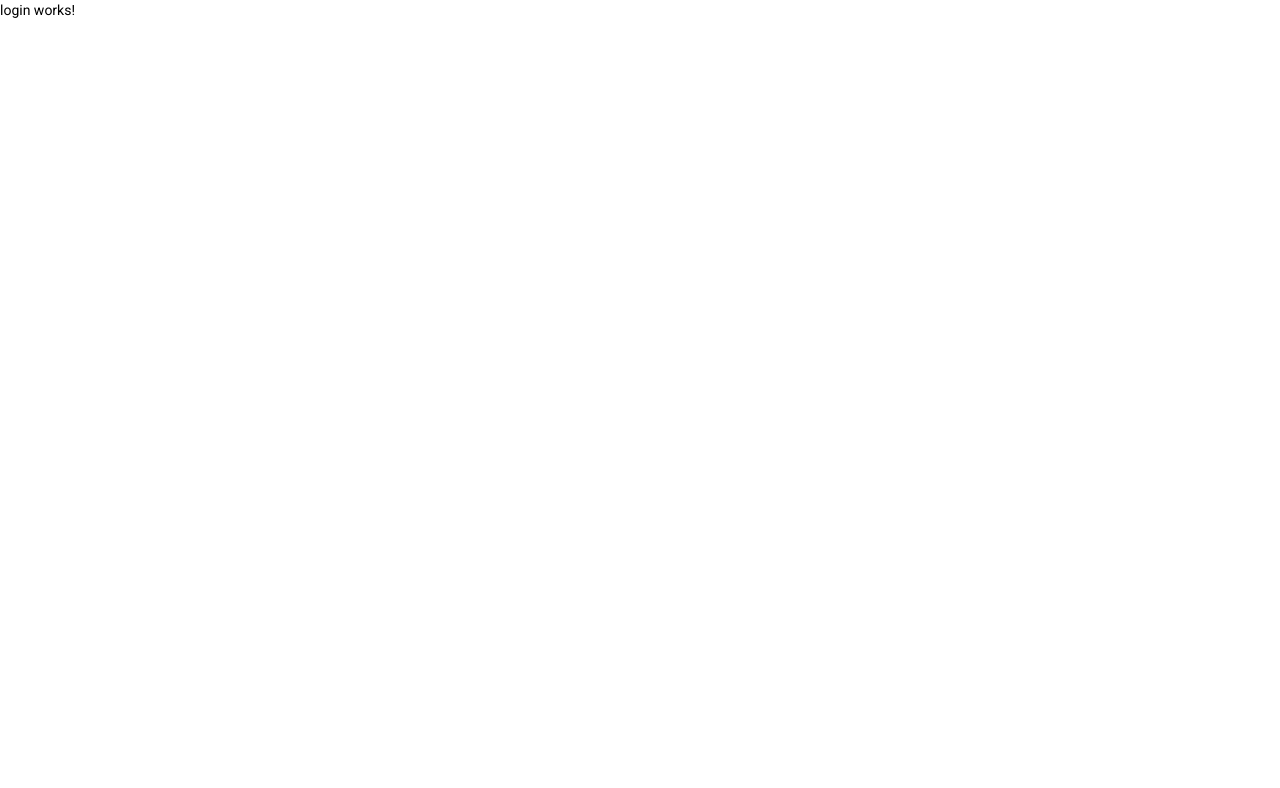
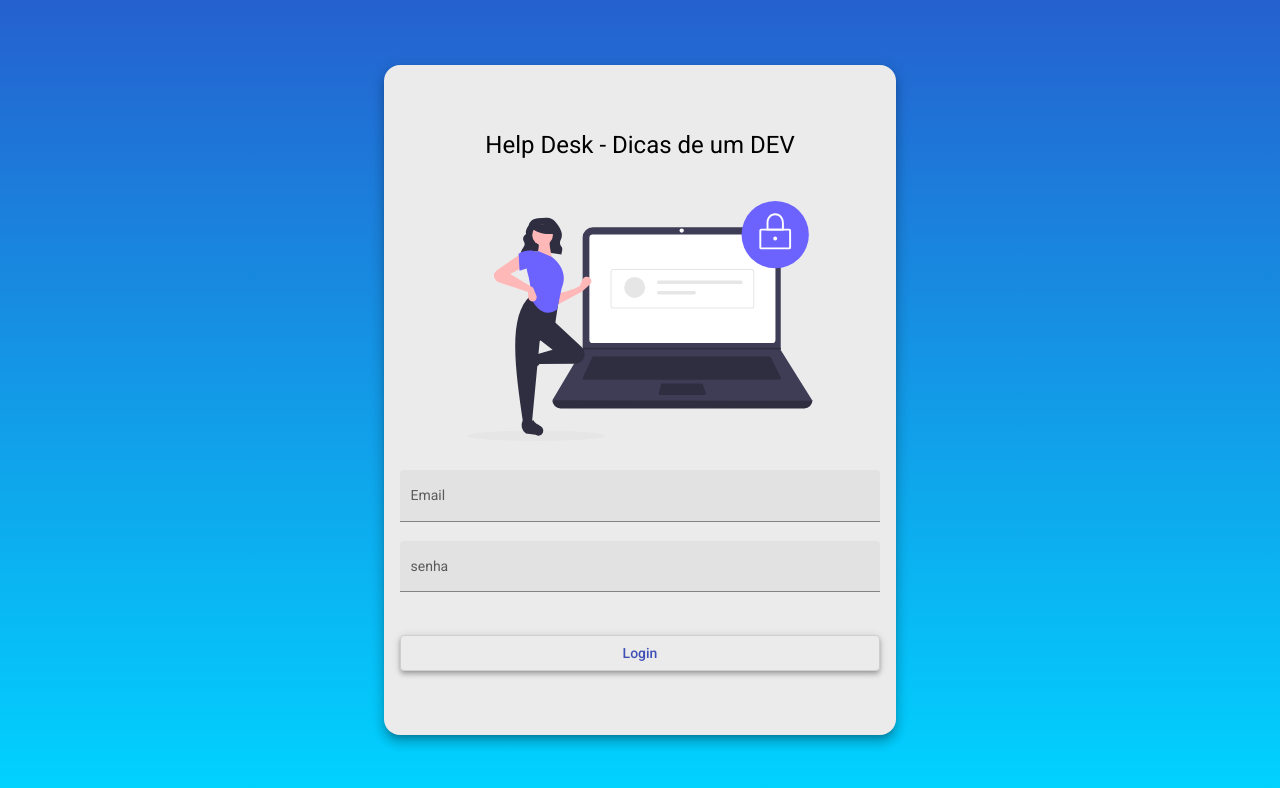
Before and after one commit to josevs/helpdesk-front, an Angular app: page /login in a window 1280 px wide. Shown: the top 788 px of the page. Built offline with nearby package versions, Linux system fonts and the light colour scheme.

Commit message:
HTML e CSS para LOGIN

```diff
--- a/src/app/components/login/login.component.css
+++ b/src/app/components/login/login.component.css
@@ -0,0 +1,35 @@
+.container {
+    height: 100%;
+    background: linear-gradient(180deg, rgba(2,0,36,1) 0%, rgba(37,97,207,1) 0%, rgba(0,212,255,1) 100%);
+    display: flex;
+    align-items: center;
+    justify-content: center;
+}
+
+.form {
+    width: 30rem;
+    margin: auto;
+    background-color: rgb(235,235,235);
+    padding: 4rem 1rem;
+    border-radius: 1rem;
+
+}
+
+h1 {
+    width: 100%;
+    text-align: center;
+}
+
+img {
+    height: 15rem;
+    width: 100%;
+    margin: 1.5rem auto 1.5rem auto;
+}
+
+.full-width {
+    width: 100%;
+}
+
+button {
+    margin-top: 1.5rem;
+}
--- a/src/app/components/login/login.component.html
+++ b/src/app/components/login/login.component.html
@@ -1 +1,19 @@
-<p>login works!</p>
+<div class="container">
+    <form class="form mat-elevation-z8
+    ">
+        <h1>Help Desk - Dicas de um DEV</h1>
+        <img src="assets/img/login-image.svg" alt="Help Desk - Dicas de um DEV">
+        <mat-form-field class="full-width" appearance="fill">
+          <mat-label>Email</mat-label>
+          <input matInput placeholder="Ex. fulano@mail.com" >
+        </mat-form-field>
+
+        <mat-form-field class="full-width" appearance="fill">
+            <mat-label>senha</mat-label>
+            <input type="password" matInput placeholder="Ex. 1223" >
+        </mat-form-field>
+
+        <button mat-stroked-button class="full-width mat-elevation-z4" color="primary">Login</button>
+
+    </form>
+</div>
```
Also changed, not shown: src/assets/img/login-image.svg (added).
